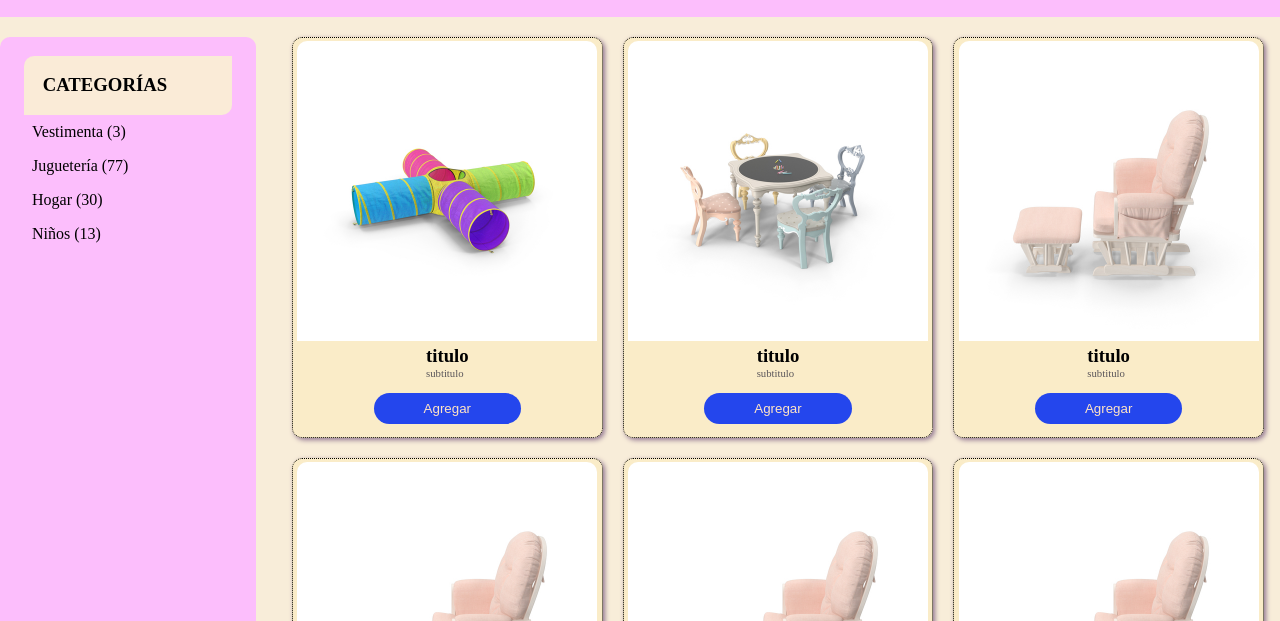
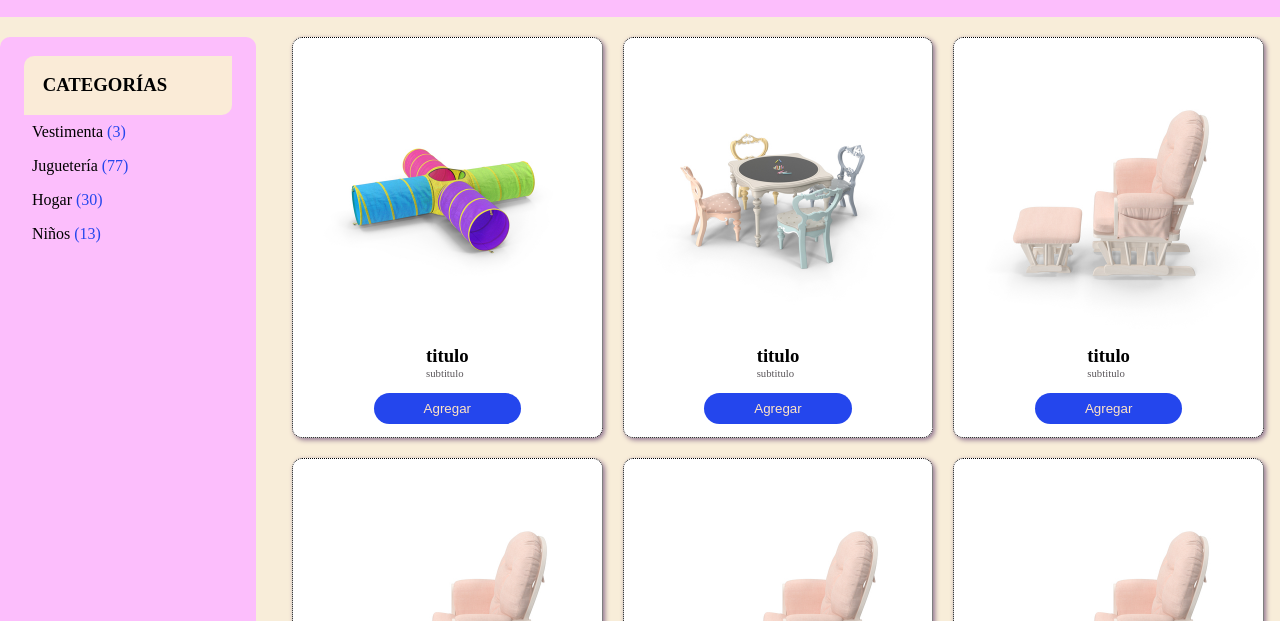
Before and after one commit to vriquelmefe/e-commerce-grid, a plain HTML site: page index.html in a window 1280 px wide. Shown: the part 179-800 px from the top of the page. Drawn offline with Linux system fonts and the light colour scheme.

Commit message:
fix background producto unitario

```diff
--- a/assets/css/style.css
+++ b/assets/css/style.css
@@ -49,6 +49,9 @@
     border-bottom-right-radius: 10px;
     border-top-left-radius: 10px;
   }
+  span{
+    color: #2446ed;
+  }
   p{
     padding: .5em;
     text-transform: capitalize;
@@ -87,7 +90,7 @@ body {
   border-radius: 10px;
   padding-top: .2em;
   box-shadow: 2px 2px 5px #907590;
-  background-color: rgba(252, 236, 180, 0.45);
+  background-color: rgb(255, 255, 255);
   color: rgb(0, 0, 0);
   img{
     height: 300px;
```
Also changed, not shown: 1 other file.
